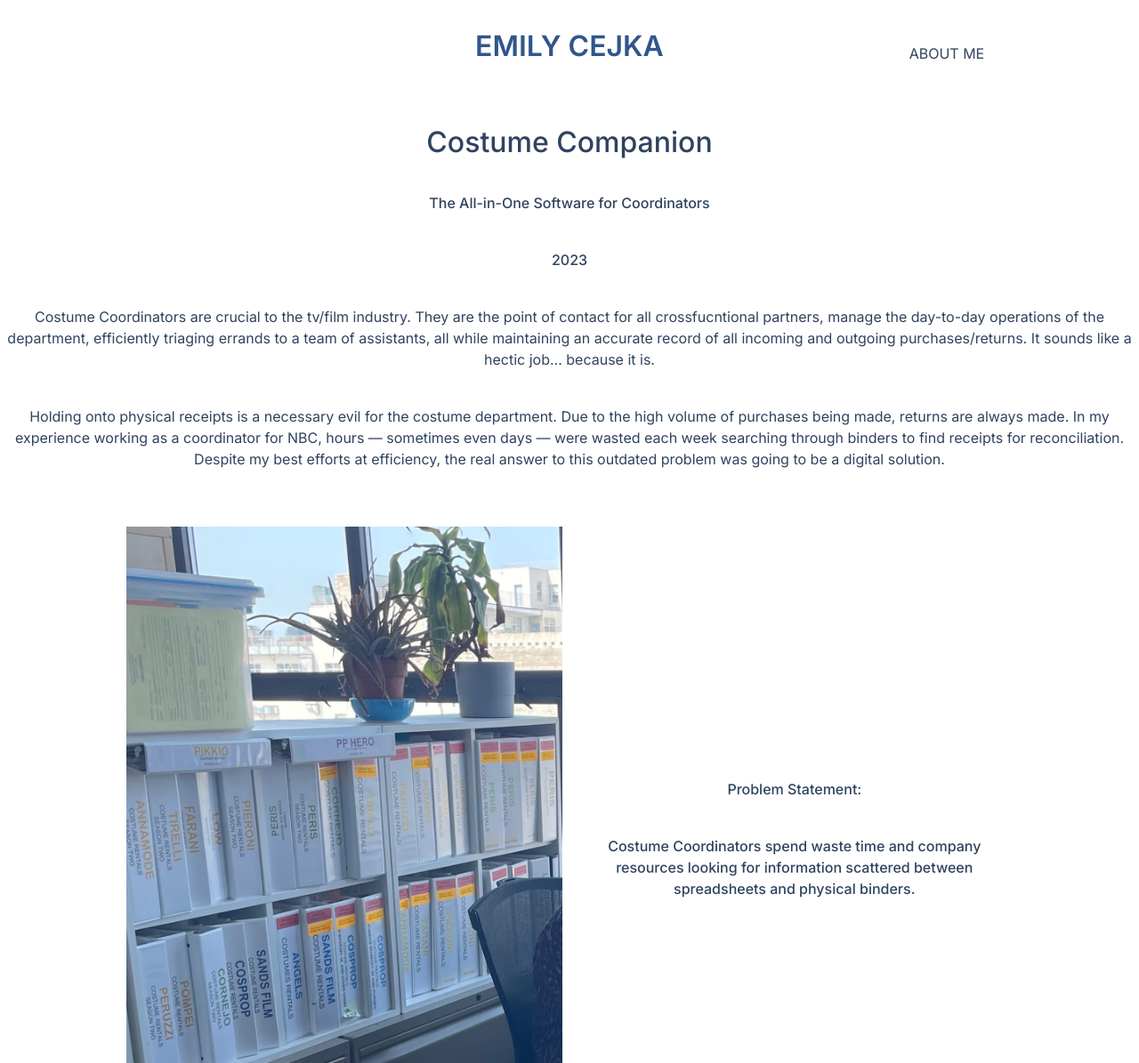
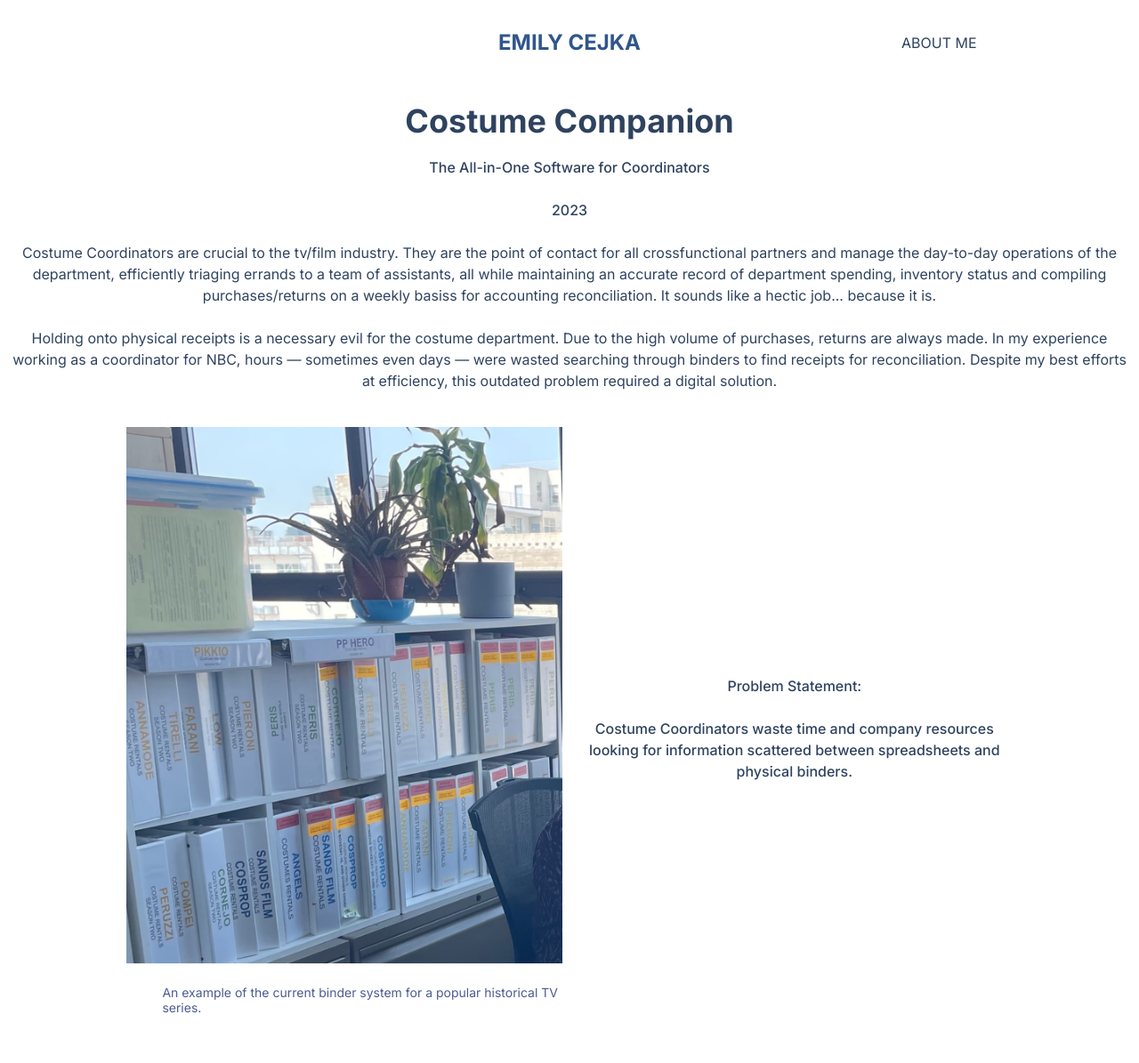
Before and after one commit to emcejka/emcejka.github.io, a plain HTML site: page projects/costume-companion.html in a window 1280 px wide. Shown: the top 1195 px of the page at 89% size. Drawn offline with Linux system fonts and the light colour scheme.

Commit message:
Spacing Issues, spelling errors

```diff
--- a/projects/costume-companion.html
+++ b/projects/costume-companion.html
@@ -28,9 +28,9 @@
 		<h6>The All-in-One Software for Coordinators</h6>
 		<h6>2023</h6>
 
-		<p>Costume Coordinators are crucial to the tv/film industry. They are the point of contact for all crossfucntional partners, manage the day-to-day operations of the department, efficiently triaging errands to a team of assistants, all while maintaining an accurate record of all incoming and outgoing purchases/returns. It sounds like a hectic job... because it is.</p>
+		<p>Costume Coordinators are crucial to the tv/film industry. They are the point of contact for all crossfunctional partners and manage the day-to-day operations of the department, efficiently triaging errands to a team of assistants, all while maintaining an accurate record of department spending, inventory status and compiling purchases/returns on a weekly basiss for accounting reconciliation. It sounds like a hectic job... because it is.</p>
 
-		<p>Holding onto physical receipts is a necessary evil for the costume department. Due to the high volume of purchases being made, returns are always made. In my experience working as a coordinator for NBC, hours — sometimes even days — were wasted each week searching through binders to find receipts for reconciliation. Despite my best efforts at efficiency, the real answer to this outdated problem was going to be a digital solution.</p>
+		<p>Holding onto physical receipts is a necessary evil for the costume department. Due to the high volume of purchases, returns are always made. In my experience working as a coordinator for NBC, hours — sometimes even days — were wasted searching through binders to find receipts for reconciliation. Despite my best efforts at efficiency, this outdated problem required a digital solution.</p>
 
 		<div class="container">
 			<div class="row">
@@ -40,14 +40,14 @@
        	 		</div>
 				<div class="text-container">
 					<h6>Problem Statement:</h6>
-					<h6>Costume Coordinators spend waste time and company resources looking for information scattered between spreadsheets and physical binders.</h6>
+					<h6>Costume Coordinators waste time and company resources looking for information scattered between spreadsheets and physical binders.</h6>
 				</div>
 			</div>
 		</div>
 
 		<h4>Discovery and Research</h4>
 
-		<p>During my discussions with Costume Coordinators, a common census emerged: the job entailed far more than they initially expected, leaving many feeling overworked and underappreciated. Many were very receptive to the idea of streamlining processes such as receipt tracking and bank reconciliation. It was clear to me that Costume Companion would best serve costume departments as a data and asset management platform, synthesizing data from receipts, invoices, assets, and paperwork into a comprehensive financial tracking experience. </p>
+		<p>During my discussions with Costume Coordinators, a common theme emerged: the job was far more comprehensive than they expected and the lack of standardized systems can leave one feeling . Most spent ex time trying to streamline workflows, which can sometimes feel like herding cats when you are working such as receipt tracking and bank reconciliation. It was clear to me that Costume Companion would best serve costume departments as a data and inventory management platform, synthesizing data from receipts and invoices into a comprehensive financial tracking experience. </p>
 
 		<p>From the same conversations and USA829’s <a href="https://www.usa829.org/News-Detail/ArticleID/1159">recent internal study</a> regarding union Coordinators, I was able to zero in on who would be using this software. In New York, most of the budget tracking is done by coordinators, but it's important that assistant designers are able to easily access and understand the budget, too, as they are often the liaison between the coordinator and costume designer.</p>
 
--- a/style.css
+++ b/style.css
@@ -9,8 +9,8 @@ h1, h2, h4, h6, p, a, .image-caption {
     max-width: 100%;
     margin-left: auto;
     margin-right: auto;
-    margin-top: 40px;
-    margin-bottom: 40px;
+    margin-top: 24px;
+    margin-bottom: 24px;
     text-decoration: none;
 }
 ol, dl, dt, dd  {
@@ -23,12 +23,12 @@ ol, dl, dt, dd  {
     line-height: 32px;
     margin-left: auto;
     margin-right: auto;
-    margin-top: 40px;
-    margin-bottom: 40px;
+    margin-top: 24px;
+    margin-bottom: 24px;
 }
 
 ol.centered-list {
-    margin: 56px, auto;
+    margin: 24px, auto;
     list-style-position: inside;
     display: flex;
     flex-direction: column;
@@ -42,21 +42,21 @@ ol.centered-list li{
 }
 
 h1 {
-    font-size: 32px;
-    font-weight: 500;
+    font-size: 36px;
+    font-weight: 800;
     line-height: 32px;
     margin-top: 32px;
 }
 h2 {
-    font-size: 32px;
-    font-weight: 600;
+    font-size: 24px;
+    font-weight: 800;
     line-height: 32px;
     margin-top: 24px;
     color: #30568c;
 
 }
 h4 {
-    font-size: 24px;
+    font-size: 18px;
     font-weight: 500;
     line-height: 24px;
 }
@@ -122,7 +122,7 @@ img {
     justify-content: space-between;
     margin-inline: 16px;
     justify-content: center;
-    margin-top: 24px;
+    margin-top: 16px;
     margin-left: 16px;
     margin-right: 16px;
     margin-bottom: 56px;
@@ -141,7 +141,7 @@ img {
 .text-container {
     flex: 1;
     padding-top: 8px;
-    padding-bottom: 24px;
+    padding-bottom: 16px;
     padding-left: 8px;
     padding-right: 8px;
 }
@@ -152,8 +152,8 @@ img {
     display: flex;
     flex-direction: column;
     align-items: center;
-    padding-top: 24px;
-    padding-bottom: 24px;
+    padding-top: 16px;
+    padding-bottom: 16px;
     padding-left: 8px;
     padding-right: 8px;
 }
@@ -195,7 +195,7 @@ img {
 .carousel-controls {
   display: flex;
   justify-content: center;
-  padding-bottom: 24px;
+  padding-bottom: 16px;
 
 }
 
```
